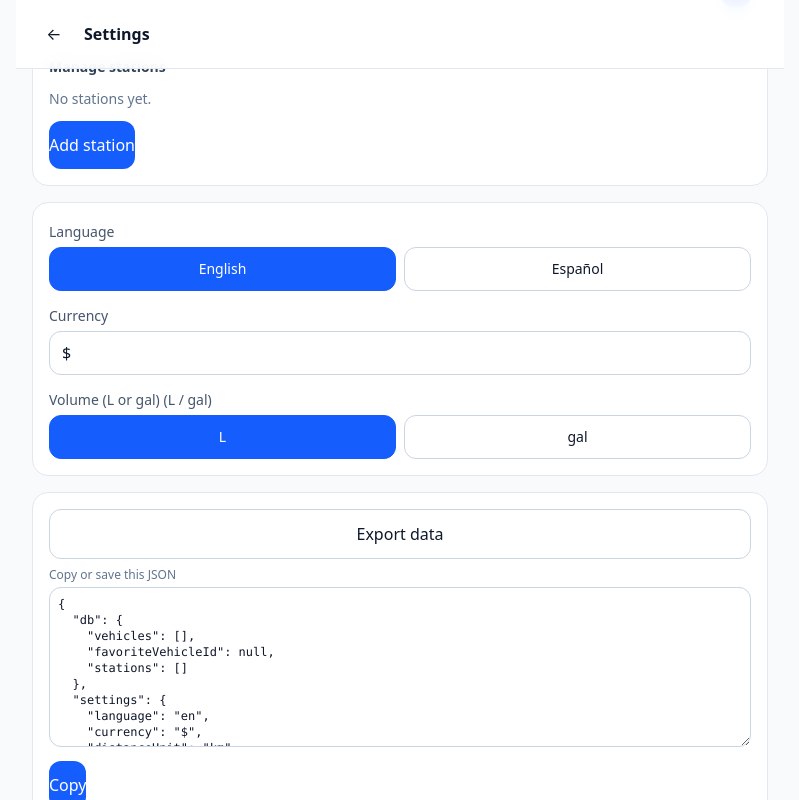
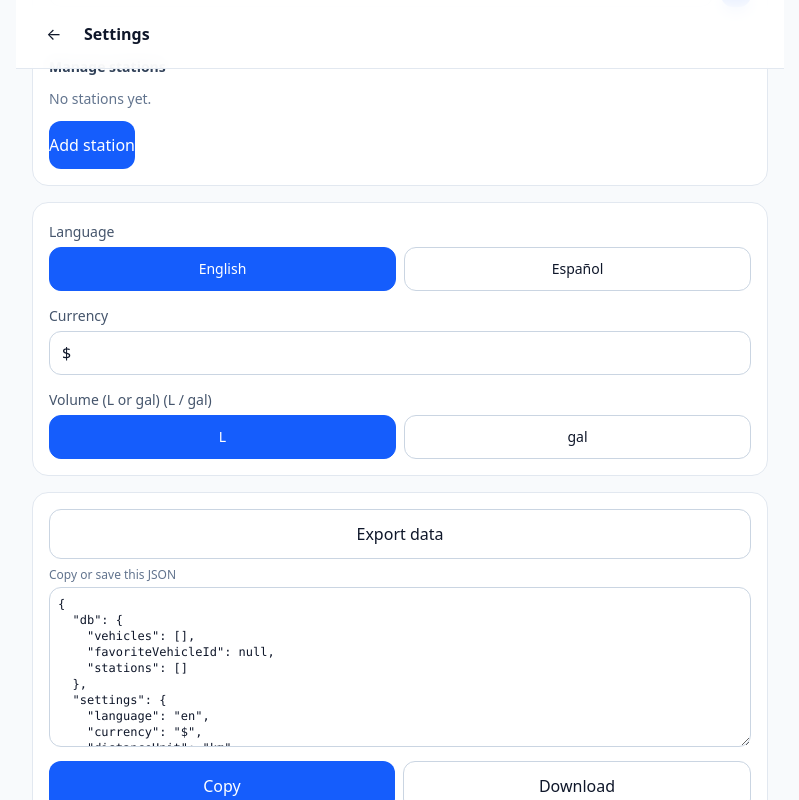
Before and after one commit to sergiovlezh/consumo-vehiculo, a React (Vite) app: page /settings in a window 1280 px wide. Both pictures are taken after a click on the button "Export data". Shown: the part 1493-2293 px from the top of the page, without its empty margins (240-1039 px from the left). Built offline with nearby package versions, Linux system fonts and the light colour scheme.

Commit message:
feat: download export JSON

```diff
--- a/src/components/SettingsView.tsx
+++ b/src/components/SettingsView.tsx
@@ -149,6 +149,16 @@ export const SettingsView = ({
     setTimeout(() => setCopied(false), 2000)
   }
 
+  const downloadExport = () => {
+    const blob = new Blob([exportAllData], { type: 'application/json' })
+    const url = URL.createObjectURL(blob)
+    const a = document.createElement('a')
+    a.href = url
+    a.download = `consumo-vehiculo-backup-${new Date().toISOString().slice(0, 10)}.json`
+    a.click()
+    URL.revokeObjectURL(url)
+  }
+
   return (
     <div className="space-y-4 p-4">
       <div className="space-y-3 rounded-2xl border border-slate-200 bg-white p-4">
@@ -289,9 +299,12 @@ export const SettingsView = ({
               value={exportAllData}
               className="h-40 w-full rounded-xl border border-slate-300 p-2 font-mono text-xs"
             />
-            <div className="mt-2">
+            <div className="mt-2 flex gap-2">
               <Button onClick={copyExport} className="min-h-[44px]">
                 {copied ? `${t(L, 'copied')} ✓` : t(L, 'copy')}
+              </Button>
+              <Button variant="secondary" onClick={downloadExport} className="min-h-[44px]">
+                {t(L, 'download')}
               </Button>
             </div>
           </div>
--- a/src/i18n.ts
+++ b/src/i18n.ts
@@ -54,6 +54,7 @@ const STRINGS = {
     exportedHint: 'Copy or save this JSON',
     copy: 'Copy',
     copied: 'Copied!',
+    download: 'Download',
     pasteJsonHint: 'Paste JSON here…',
     units: 'Units',
     distanceUnit: 'Distance (km)',
@@ -179,6 +180,7 @@ const STRINGS = {
     exportedHint: 'Copia o guarda este JSON',
     copy: 'Copiar',
     copied: '¡Copiado!',
+    download: 'Descargar',
     pasteJsonHint: 'Pega el JSON aquí…',
     units: 'Unidades',
     distanceUnit: 'Distancia (km)',
```
